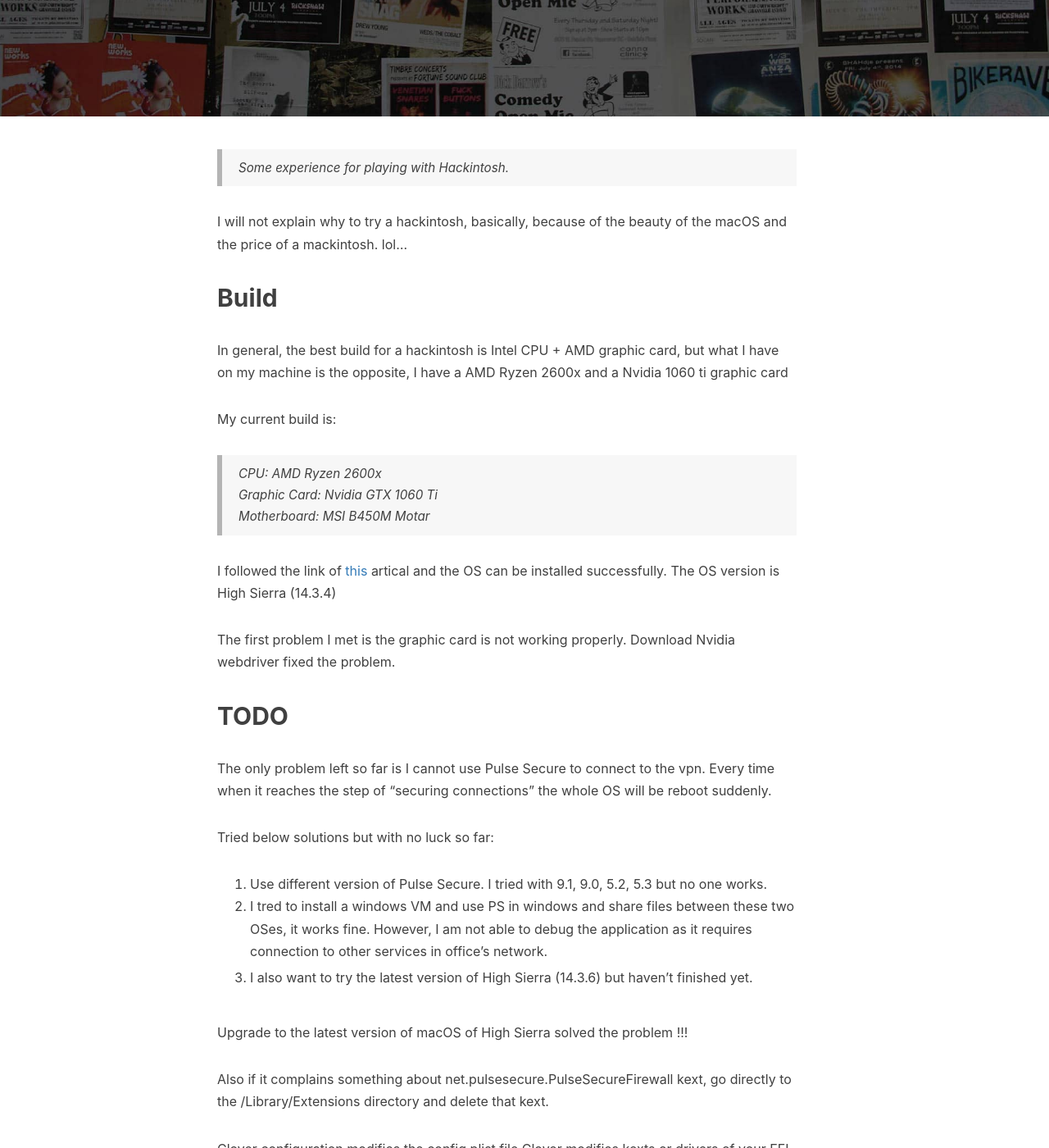
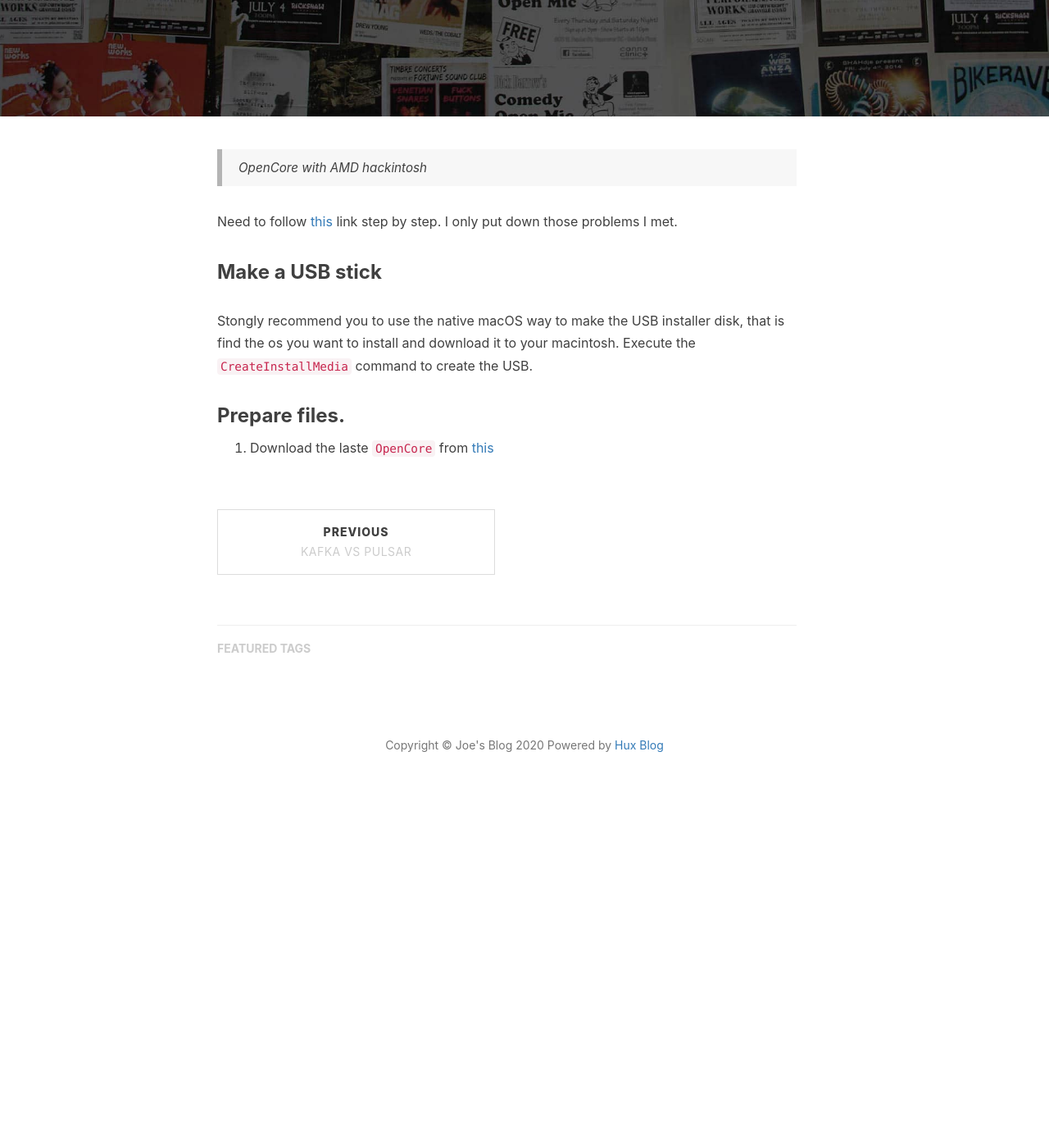
Before and after one commit to joe-zhang3/joe-zhang3.github.io, a Jekyll site: the page built from _posts/hackintosh/2019-10-08-Hackintosh.md, in a window 1280 px wide and 1400 px high, scrolled down 315 px. Shown: the whole window at 82% size. Built offline with Jekyll 4.4.1, drawn with Linux system fonts in a browser that asks for light colours; nearby versions of some CDN libraries; comment, search, counter and statistics services are not loaded; after the commit the page ends 1328 px from its top, so only the background shows below that; some of the changed text lies outside the part shown.

Commit message:
Add some changes.

```diff
--- a/_posts/hackintosh/2019-10-08-Hackintosh.md
+++ b/_posts/hackintosh/2019-10-08-Hackintosh.md
@@ -2,55 +2,20 @@
 layout: post
 title:  "Hackintosh"
 subtitle: ""
-date:   2019-10-08
-categories: security
+date:   2019-12-11
+categories: DIY
 tags:
-  - security
+  - DIY
 ---
 
-> Some experience for playing with Hackintosh.
+> OpenCore with AMD hackintosh
 
-I will not explain why to try a hackintosh, basically, because of the beauty of the macOS and the price of a mackintosh. lol...
+Need to follow [this](https://khronokernel-2.gitbook.io/opencore-vanilla-desktop-guide/) link step by step. I only put down those problems I met.
 
-## Build
+### Make a USB stick
 
-In general, the best build for a hackintosh is Intel CPU + AMD graphic card, but what I have on my machine is the opposite, I have a AMD Ryzen 2600x and a Nvidia 1060 ti graphic card
+Stongly recommend you to use the native macOS way to make the USB installer disk, that is find the os you want to install and download it to your macintosh. Execute the `CreateInstallMedia` command to create the USB.
 
-My current build is:
+### Prepare files.
 
-> CPU: AMD Ryzen 2600x
->
->  Graphic Card: Nvidia GTX 1060 Ti
->
->  Motherboard: MSI B450M Motar
-
-I followed the link of [this](https://www.jianshu.com/p/5203dc0d83ef) artical and the OS can be installed successfully. The OS version is High Sierra (14.3.4)
-
-The first problem I met is the graphic card is not working properly. Download Nvidia webdriver fixed the problem.
-
-## TODO
-
-The only problem left so far is I cannot use Pulse Secure to connect to the vpn. Every time when it reaches the step of "securing connections" the whole OS will be reboot suddenly.
-
-Tried below solutions but with no luck so far:
-
-1. Use different version of Pulse Secure. I tried with 9.1, 9.0, 5.2, 5.3 but no one works.
-2. I tred to install a windows VM and use PS in windows and share files between these two OSes, it works fine. However, I am not able to debug the application as it requires connection to other services in office's network.
-
-3. I also want to try the latest version of High Sierra (14.3.6) but haven't finished yet.
-
-Upgrade to the latest version of macOS of High Sierra solved the problem !!!
-
-Also if it complains something about net.pulsesecure.PulseSecureFirewall kext, go directly to the /Library/Extensions directory and delete that kext.
-
-Clover configuration modifies the config.plist file
-Clover modifies kexts or drivers of your EFI volume
-
-## How to get rid of the USB stick after the installation is finshed?
-
-1. Run Clover and choose first two to make your hard driver be bootable.
-
-![clover](clover.png)
-
-2. Copy the `EFI` directory from your USB to your hard driver.
-3. Finished
+1. Download the laste `OpenCore` from [this](https://github.com/acidanthera/OpenCorePkg)
```
Also changed, not shown: _posts/general/2019-07-24-best-practice-for-writting-unit-tests.md (+3 -3 lines).
